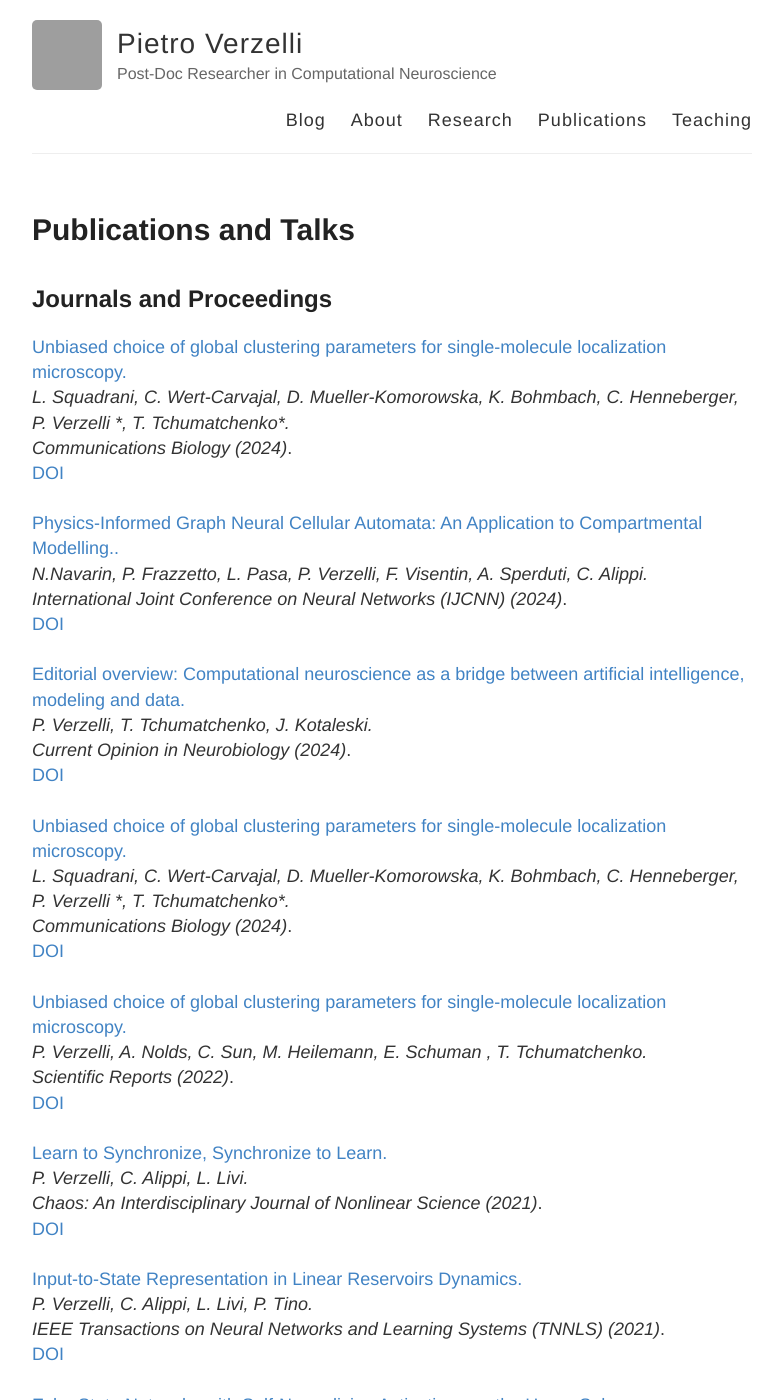
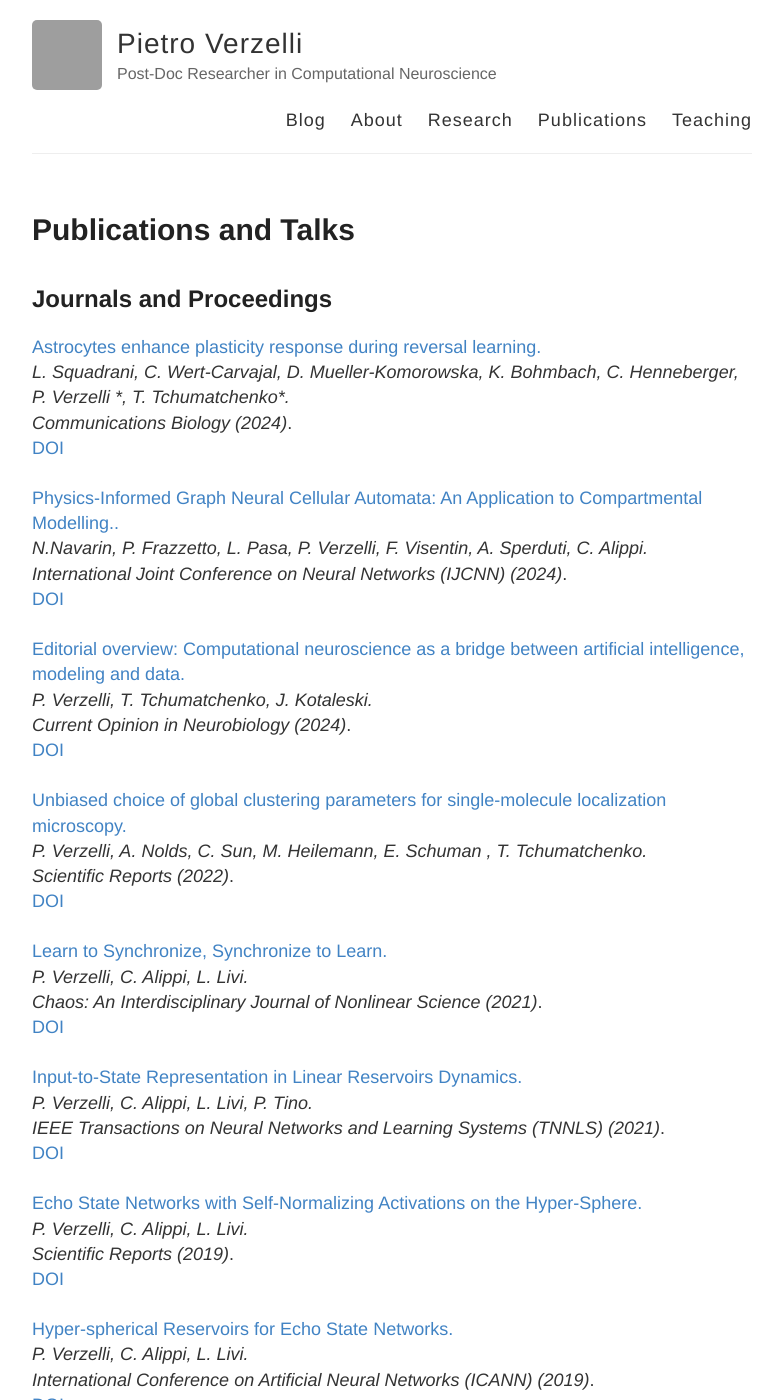
Before and after one commit to verzep/verzep.github.io, a Jekyll site: the page built from publications.html, in a window 1280 px wide and 1400 px high. Shown: the whole window, without its empty margins (248-1031 px from the left). Built offline with Jekyll 4.4.1, drawn with Linux system fonts in a browser that asks for light colours; grey boxes are pictures that could not be loaded.

Commit message:
updates 2024

```diff
--- a/_data/publications.yaml
+++ b/_data/publications.yaml
@@ -1,4 +1,4 @@
-- title: "Unbiased choice of global clustering parameters for single-molecule localization microscopy"
+- title: "Astrocytes enhance plasticity response during reversal learning"
   authors: L. Squadrani, C. Wert-Carvajal, D. Mueller-Komorowska, K. Bohmbach, C. Henneberger, P.   Verzelli *, T. Tchumatchenko*
   venue: "Communications Biology"
   link: https://doi.org/10.1038/s42003-024-06540-8
@@ -28,15 +28,6 @@
   doi: https://doi.org/10.1016/j.conb.2023.102835
   year: 2024
 
-- title: "Unbiased choice of global clustering parameters for single-molecule localization microscopy"
-  authors: L. Squadrani, C. Wert-Carvajal, D. Mueller-Komorowska, K. Bohmbach, C. Henneberger, P.   Verzelli *, T. Tchumatchenko*
-  venue: "Communications Biology"
-  link: https://doi.org/10.1038/s42003-024-06540-8
-  code:
-  code-tf:
-  code-pt:
-  doi: https://doi.org/10.1038/s42003-024-06540-8
-  year: 2024
 
 - title: "Unbiased choice of global clustering parameters for single-molecule localization microscopy"
   authors: P. Verzelli, A. Nolds,  C. Sun, M. Heilemann, E. Schuman , T. Tchumatchenko
```
